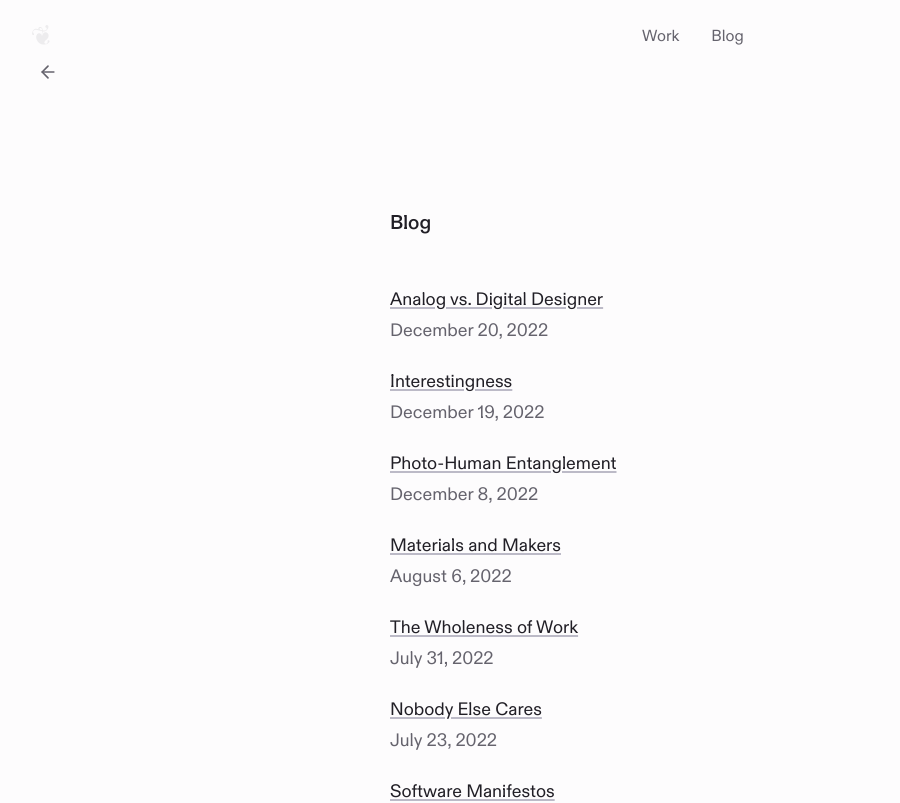
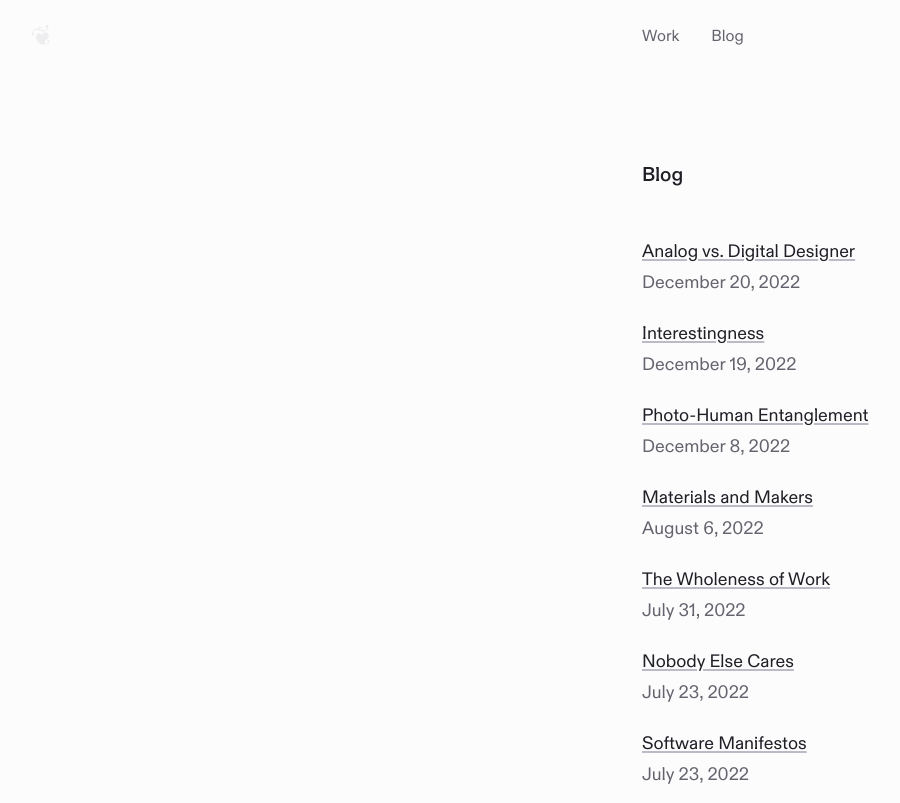
Before and after one commit to charlsyang/site, a Next.js app: page /blog in a window 1280 px wide. Shown: the top 803 px of the page, without its empty margins (10-910 px from the left). Built offline with nearby package versions, Linux system fonts and the light colour scheme.

Commit message:
Adjust blog index layout

```diff
--- a/pages/blog/index.js
+++ b/pages/blog/index.js
@@ -7,6 +7,7 @@ import Footer from '../../components/Footer'
 import Date from '../../components/Date'
 import BackButton from '../../components/BackButton'
 import { QUERIES } from '../../utils/constants'
+import GridWrapper from '../../components/GridWrapper'
 
 export async function getStaticProps() {
     const allPostsData = getSortedPostsData();
@@ -23,7 +24,6 @@ const BlogIndex = ({ allPostsData }) => {
             <title>Blog</title>
         </Head>
         <MaxWidthWrapper>
-            <Back href='/' text='Home'/>
             <Main>
                 <Content>
                     <PageHead>Blog</PageHead>
@@ -45,10 +45,10 @@ const BlogIndex = ({ allPostsData }) => {
     </>;
 }
 
-const Main = styled.main`
-    display: flex;
+const Main = styled(GridWrapper)`
+    /* display: flex;
     justify-content: center;
-    align-items: flex-start;
+    align-items: flex-start; */
     min-height: calc(100vh - var(--footer-height) - var(--back-button-height));
 
     & * {
@@ -78,6 +78,7 @@ const Back = styled(BackButton)`
 `
 
 const Content = styled.div`
+    grid-column: 7 / -1;
     width: min(30rem, 100%);
     margin-top: calc(10rem - var(--back-button-height));
     margin-bottom: 10rem;
--- a/pages/work/index.js
+++ b/pages/work/index.js
@@ -201,7 +201,9 @@ const TdRole = styled.td`
 
 const ReadCV = styled.div`
     display: flex;
+    align-items: center;
     justify-content: space-between;
+    padding-right: 12px;
 `
 
 const SectionHeading = styled.h2`
--- a/projects/aura.mdx
+++ b/projects/aura.mdx
@@ -66,7 +66,7 @@ Serendipitously, I stumbled across two typefaces that, albeit from different fou
 ## Illustration
 ### Art directing illustration style with high fidelity samples
 
-Together with the team, I also helped refine the art direction for our illustrations. I developed a series of vector illustrations that helped the team clarify the content as well as the specific qualities we wanted, such as colors, line textures, and dimensions. The final illustrations below are done by our illustrator Alex.
+Together with the team, I also helped refine the art direction for our illustrations. I developed a series of vector illustrations that helped the team clarify the content as well as the specific qualities we wanted, such as colors, line textures, and dimensions.
 
 <MediaStack>
 
@@ -75,7 +75,7 @@ Together with the team, I also helped refine the art direction for our illustrat
 ]} />
 
 <MediaRow content= {[
-    {type: 'image', source: '/project_aura/illo-alex-component.png'},
+    {type: 'image', source: '/project_aura/illo-alex-component.png', caption: 'Final illustrations are credited to our illustrator Alex'},
     {type: 'image', source: '/project_aura/illo-alex-foundation.png'},
     {type: 'image', source: '/project_aura/illo-alex-pattern.png'}
 ]} />
```
